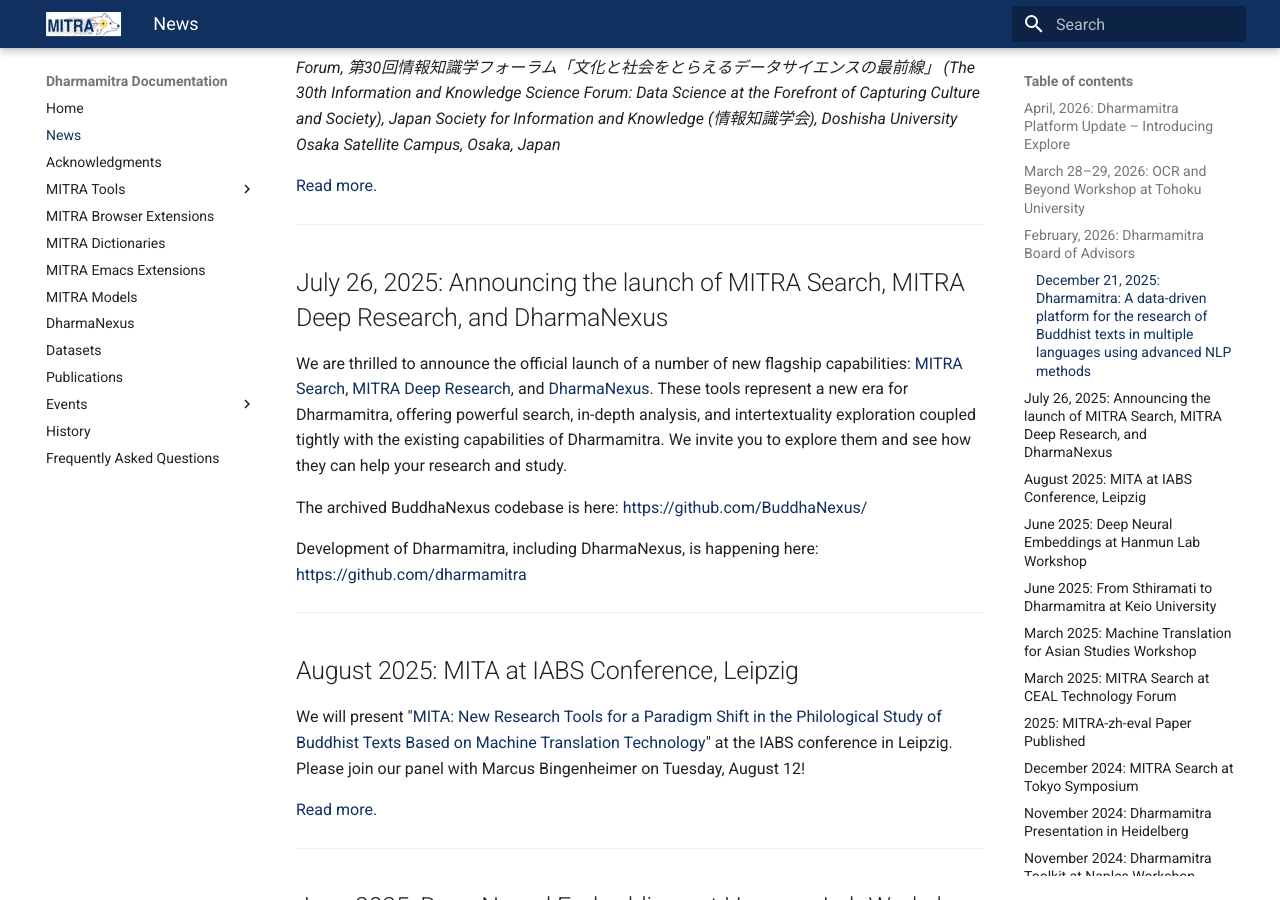
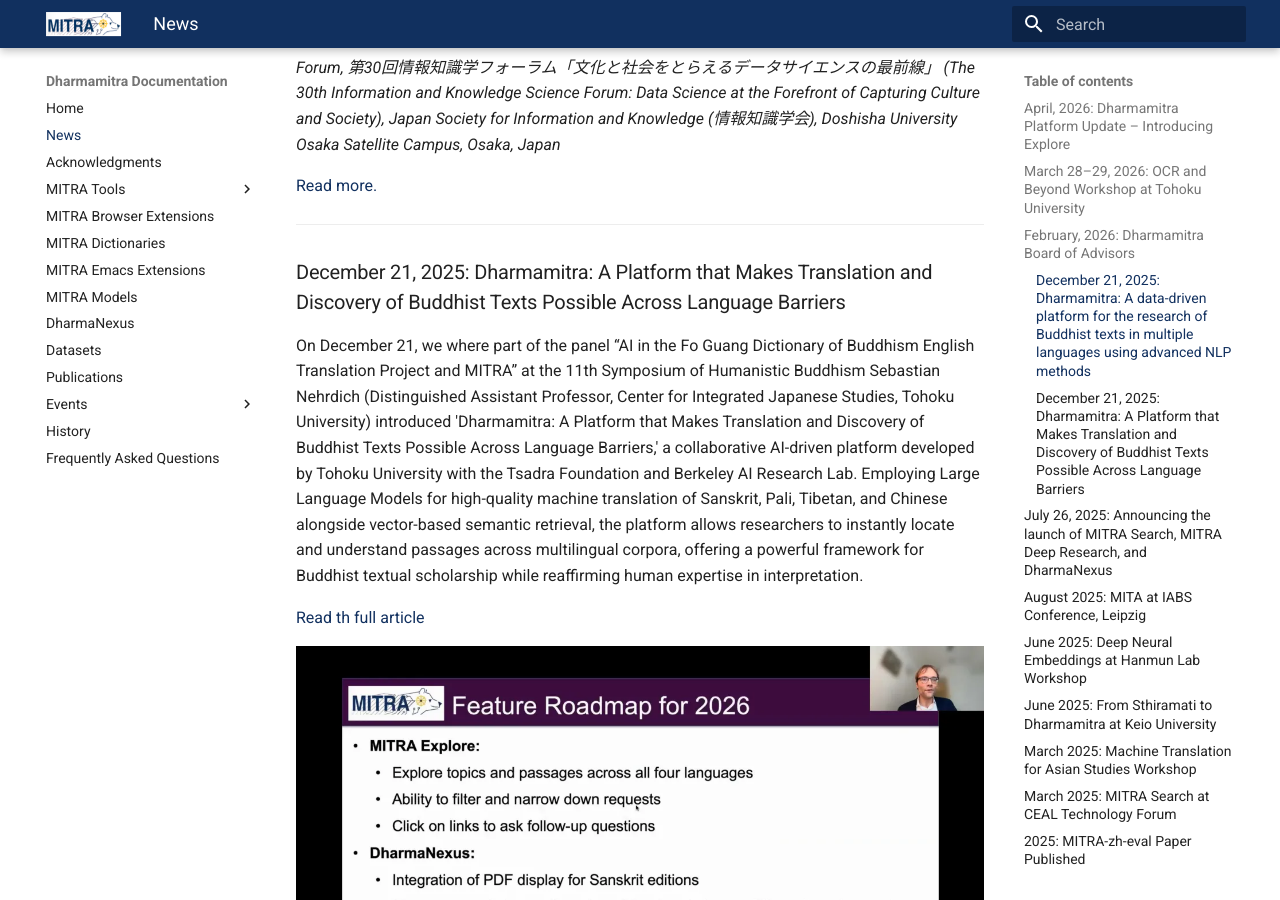
Before and after one commit to dharmamitra/dharmamitra-guides, an MkDocs documentation site: the page built from docs/news.md, in a window 1280 px wide and 900 px high, scrolled down 2405 px. Built offline with MkDocs 1.6.1 and Material for MkDocs 9.7.7, drawn with Linux system fonts in a browser that asks for light colours.

Commit message:
Update news.md

```diff
--- a/docs/news.md
+++ b/docs/news.md
@@ -55,6 +55,17 @@
 *Forum, 第30回情報知識学フォーラム「文化と社会をとらえるデータサイエンスの最前線」 (The 30th Information and Knowledge Science Forum: Data Science at the Forefront of Capturing Culture and Society), Japan Society for Information and Knowledge (情報知識学会), Doshisha University Osaka Satellite Campus, Osaka, Japan*
 
 [Read more.](events/invited_talks.md)
+
+---
+
+### December 21, 2025: Dharmamitra: A Platform that Makes Translation and Discovery of Buddhist Texts Possible Across Language Barriers
+
+On December 21, we where part of the panel “AI in the Fo Guang Dictionary of Buddhism English Translation Project and MITRA” at the 11th Symposium of Humanistic Buddhism
+Sebastian Nehrdich (Distinguished Assistant Professor, Center for Integrated Japanese Studies, Tohoku University) introduced 'Dharmamitra: A Platform that Makes Translation and Discovery of Buddhist Texts Possible Across Language Barriers,' a collaborative AI-driven platform developed by Tohoku University with the Tsadra Foundation and Berkeley AI Research Lab. Employing Large Language Models for high-quality machine translation of Sanskrit, Pali, Tibetan, and Chinese alongside vector-based semantic retrieval, the platform allows researchers to instantly locate and understand passages across multilingual corpora, offering a powerful framework for Buddhist textual scholarship while reaffirming human expertise in interpretation.
+
+[Read th full article](https://www.merit-times.com/news/493872?fbclid=IwY2xjawRfBkVleHRuA2FlbQIxMABicmlkETE2ZnNPbk1VaGhJczM2Y2lWc3J0YwZhcHBfaWQQMjIyMDM5MTc4ODIwMDg5MgABHjaq0wuGwuG-uLciS-1lsEDDK49gBqypD0zRyx3bEp_ue5xv2KMbAXlKEfov_aem_BeHDoEIfLVQMVMR5xrKvFg)
+
+![Sebastian_Zoom with_PPT](../assets/Sebastian_Zoom_with_PPT.webp)
 
 ---
 
```
